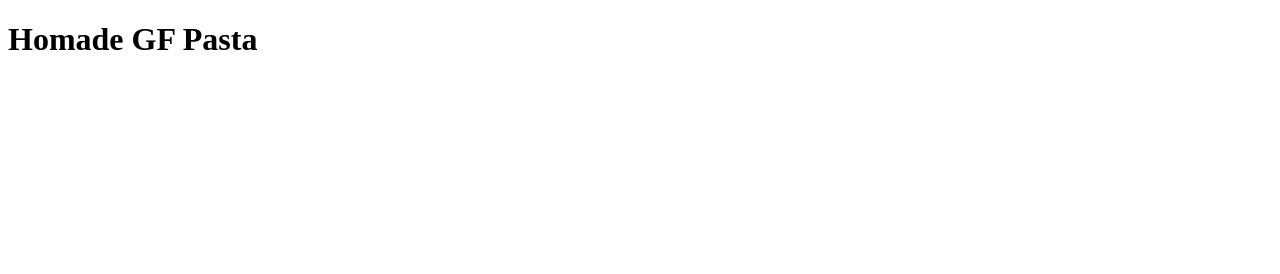
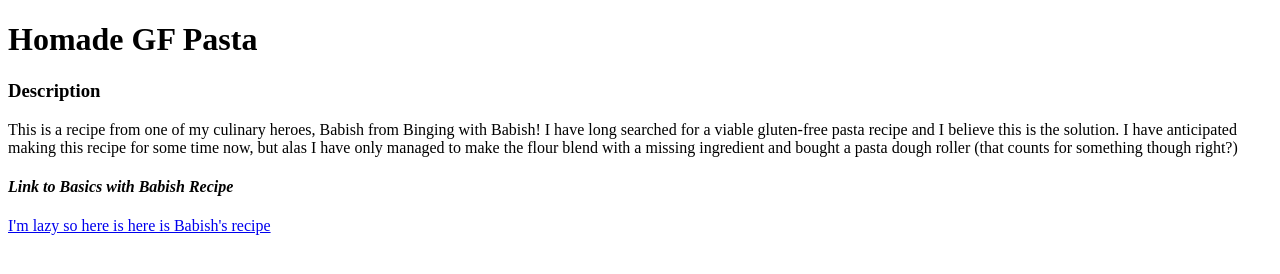
Before and after one commit to kevinbrnett/recipes, a plain HTML site: page recipe/gfpasta.html in a window 1280 px wide. Drawn offline with Linux system fonts and the light colour scheme.

Commit message:
added description and absolute link that goes to basics with babish to gfpasta.html

```diff
--- a/recipe/gfpasta.html
+++ b/recipe/gfpasta.html
@@ -6,6 +6,14 @@
 </head>
 <body>
     <h1>Homade GF Pasta</h1>
+    <h3>Description</h3>
+        <p>This is a recipe from one of my culinary heroes, Babish from Binging with Babish!
+            I have long searched for a viable gluten-free pasta recipe and I believe this is
+            the solution. I have anticipated making this recipe for some time now, but alas
+            I have only managed to make the flour blend with a missing ingredient and bought
+            a pasta dough roller (that counts for something though right?)</p>
+    <h4><em>Link to Basics with Babish Recipe</em></h4>
+        <a href="https://basicswithbabish.co/basicsepisodes/gluten-free-pasta">I'm lazy so here is here is Babish's recipe</a>
 </body>
 
 </html>
```
